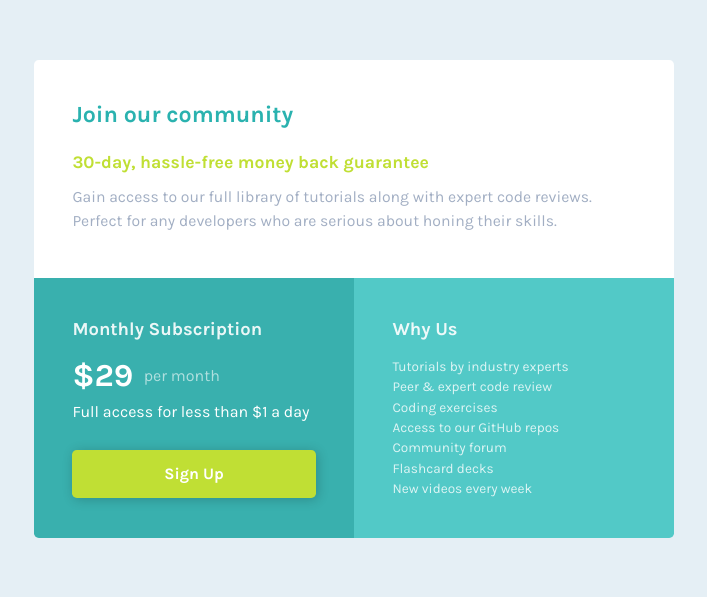
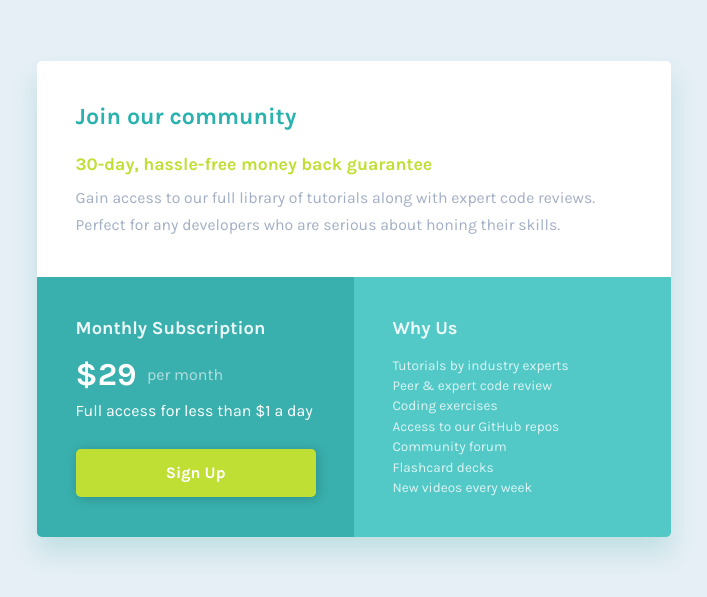
Before and after one commit to Lellien/frontend-mentor-challenge-single-price-grid-component-master, a plain HTML site: page index.html in a window 1280 px wide. Shown: the part 101-698 px from the top of the page, without its empty margins (286-993 px from the left). Drawn offline with Linux system fonts and the light colour scheme.

Commit message:
Added box shadow

```diff
--- a/scss/style.scss
+++ b/scss/style.scss
@@ -45,6 +45,10 @@ a {
 
 .container {
   //@375x870px should be ~313px width by ~725px height
+  height: fit-content;
+  box-shadow: 0 1rem 1.5rem
+    color.scale(config.$primary-color, $saturation: -20%, $alpha: -80%);
+  border-radius: 0.3rem;
 
   .card {
     padding: 1.35em 1.56em;
@@ -157,7 +161,7 @@ a {
 @media (min-width: 700px) {
   .container {
     //@1440x800px shold be ~635px width by ~475px height
-    max-width: 40em;
+    max-width: 39.6em;
     align-self: center;
 
     .card {
@@ -170,11 +174,15 @@ a {
         margin-bottom: 1rem;
       }
       h2 {
-        margin-bottom: 0.6em;
+        margin-bottom: 0.25em;
       }
       h2,
       p {
-        line-height: 1.5;
+        line-height: 1.7;
+      }
+
+      p {
+        margin-bottom: 0;
       }
     }
 
```
Also changed, not shown: css/style.css.
